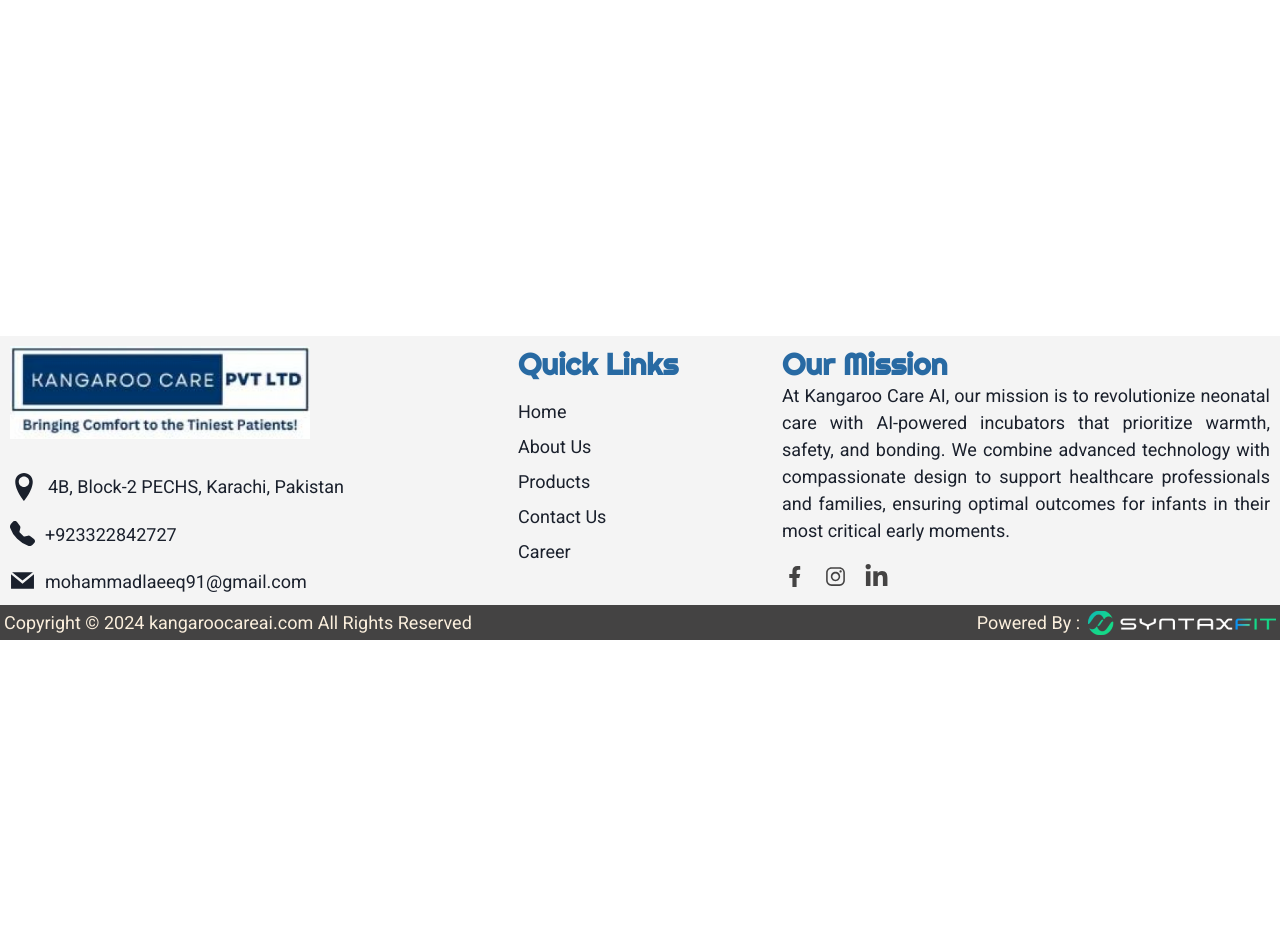
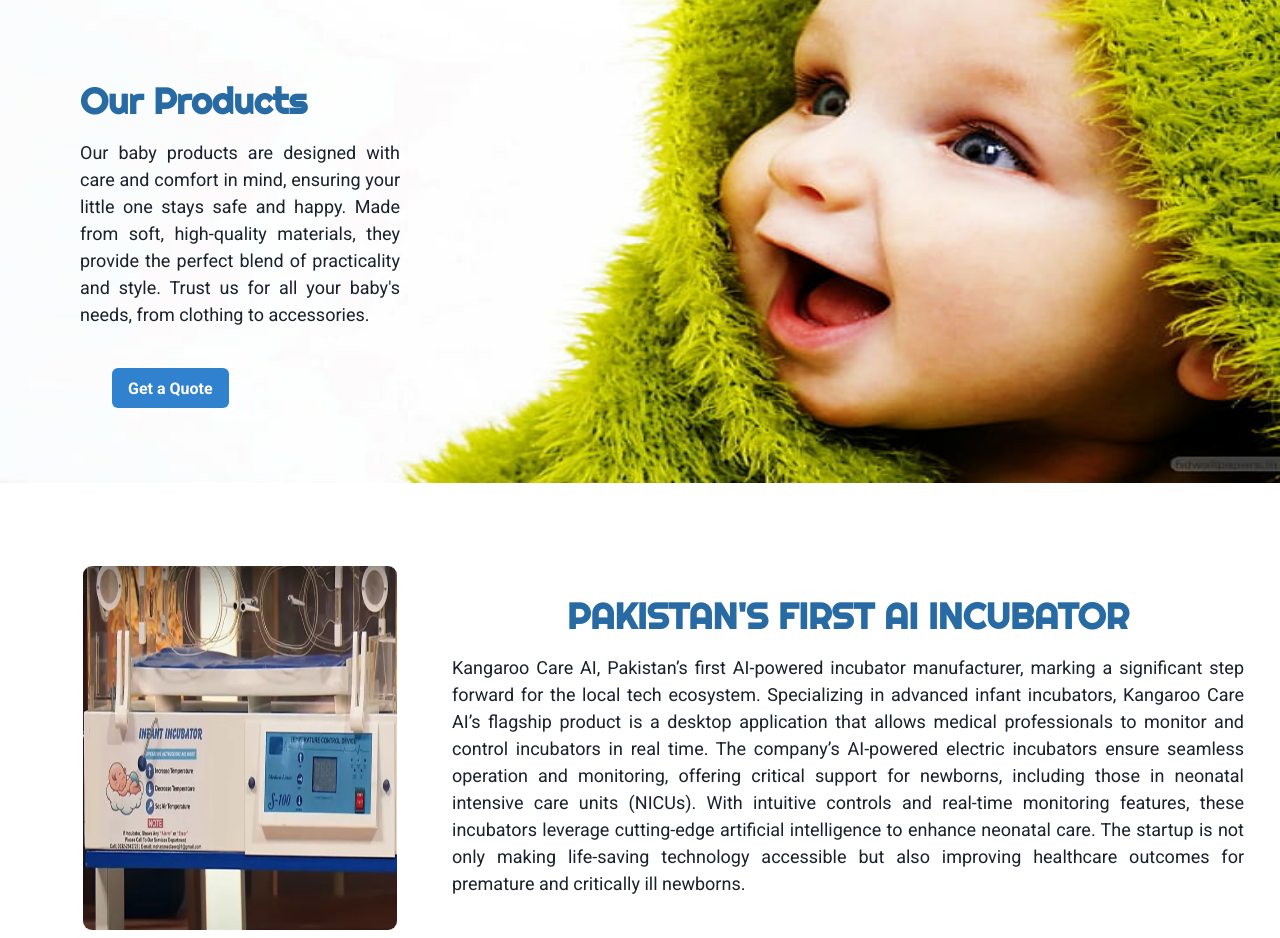
Before and after one commit to muhammadqurban11/Kangroo_Care_AI, a Next.js app: page /Products in a window 1280 px wide. Shown: the part 160-1098 px from the top of the page. Before the commit the page ends 800 px from the top, so only its background shows below. Built offline with nearby package versions, Linux system fonts and the light colour scheme.

Commit message:
worked on product page and added some history background of Kangaroo Care AI  Incubator

```diff
--- a/src/app-config/index.ts
+++ b/src/app-config/index.ts
@@ -1,12 +1,9 @@
-
 
 const Home = { title: "Home", path: "/" };
 const About = { title: "About Us", path: "/about-us" };
 const Contact = { title: "Contact Us", path: "/contact-us" };
 const Products = { title: "Products", path: "/products" };
 const Career = { title: "Career", path: "/career" }
-
-
 
 
 export const DOMAIN_NAME = "https://www.kangaroo-care-ai.com/";
@@ -16,7 +13,6 @@
 export const NAME = "kangarooCare-AI";
 export const FULL_NAME = `${NAME} ${CITY} (${REGION})`;
 export const SITE_TITLE = `${NAME} |  ${CITY} (${REGION})`;
-
 export const SITE_DESCRIPTION = `
  Welcome to the  ${NAME} ${COUNTRY} ${CITY} (${REGION})
 `;
--- a/src/app/Products/page.tsx
+++ b/src/app/Products/page.tsx
@@ -1,9 +1,38 @@
+
+
+
+import { Box, Button, Flex, Heading, Image, Link, Text } from '@chakra-ui/react'
+
 import React from 'react'
 
 export default function Products() {
     return (
-        <div>
-            This is Product Page
-        </div>
+        <Box aria-label='product-cover-page'>
+            <Box>
+                <Image src='/assests/product/baby-wallpaper.jpg' alt='product-Image' w='1380px' h='600px' />
+                <Flex direction='column' pos='absolute' top="60" left="20" maxW="800px" gap='4'>
+                    <Heading color='app.primary'>Our Products </Heading>
+                    <Text textAlign='justify' w='40%'>
+                        Our baby products are designed with care and comfort in mind, ensuring your little one stays safe and happy. Made from soft, high-quality materials, they provide the perfect blend of practicality and style. Trust us for all your baby's needs, from clothing to accessories.
+                    </Text>
+                    <Button w='fit-content' colorScheme='blue' ml='8' mt='6' as={Link} href='Home'>
+                        Get a Quote
+                    </Button>
+                </Flex>
+            </Box>
+            <Box aria-label='product-cards' ml='20' mt='20' mb='20'>
+                <Flex gap='4'>
+                    <Image src='/assests/product/incubator.png' w='320px' border='3px Solid white' borderRadius='12' />
+                    <Text w='full' p='4' m='5' mt='4'   >
+                        <Heading color='app.primary' textAlign='center' mb='4'> PAKISTAN'S FIRST AI INCUBATOR</Heading>
+                        Kangaroo Care AI, Pakistan’s first AI-powered incubator manufacturer, marking a significant step forward for the local tech ecosystem.
+                        Specializing in advanced infant incubators, Kangaroo Care AI’s flagship product is a desktop application that allows medical professionals to monitor and control incubators in real time. The company’s AI-powered electric incubators ensure seamless operation and monitoring, offering critical support for newborns, including those in neonatal intensive care units (NICUs).
+                        With intuitive controls and real-time monitoring features, these incubators leverage cutting-edge artificial intelligence to enhance neonatal care. The startup is not only making life-saving technology accessible but also improving healthcare outcomes for premature and critically ill newborns.
+                    </Text>
+                </Flex>
+                <Heading>MANUCTURE</Heading>
+            </Box>
+        </Box>
+
     )
 }
```
Also changed, not shown: src/app/about-us/page.tsx (+3 -7 lines), src/app/contact-us/page.tsx (+5 -3 lines), src/app/layout.tsx (+0 -8 lines), src/app/page.tsx (+6 -33 lines), src/theme/index.ts (+1 -6 lines), public/assests/product/baby-wallpaper.jpg (added), public/assests/product/incubator.png (added).
